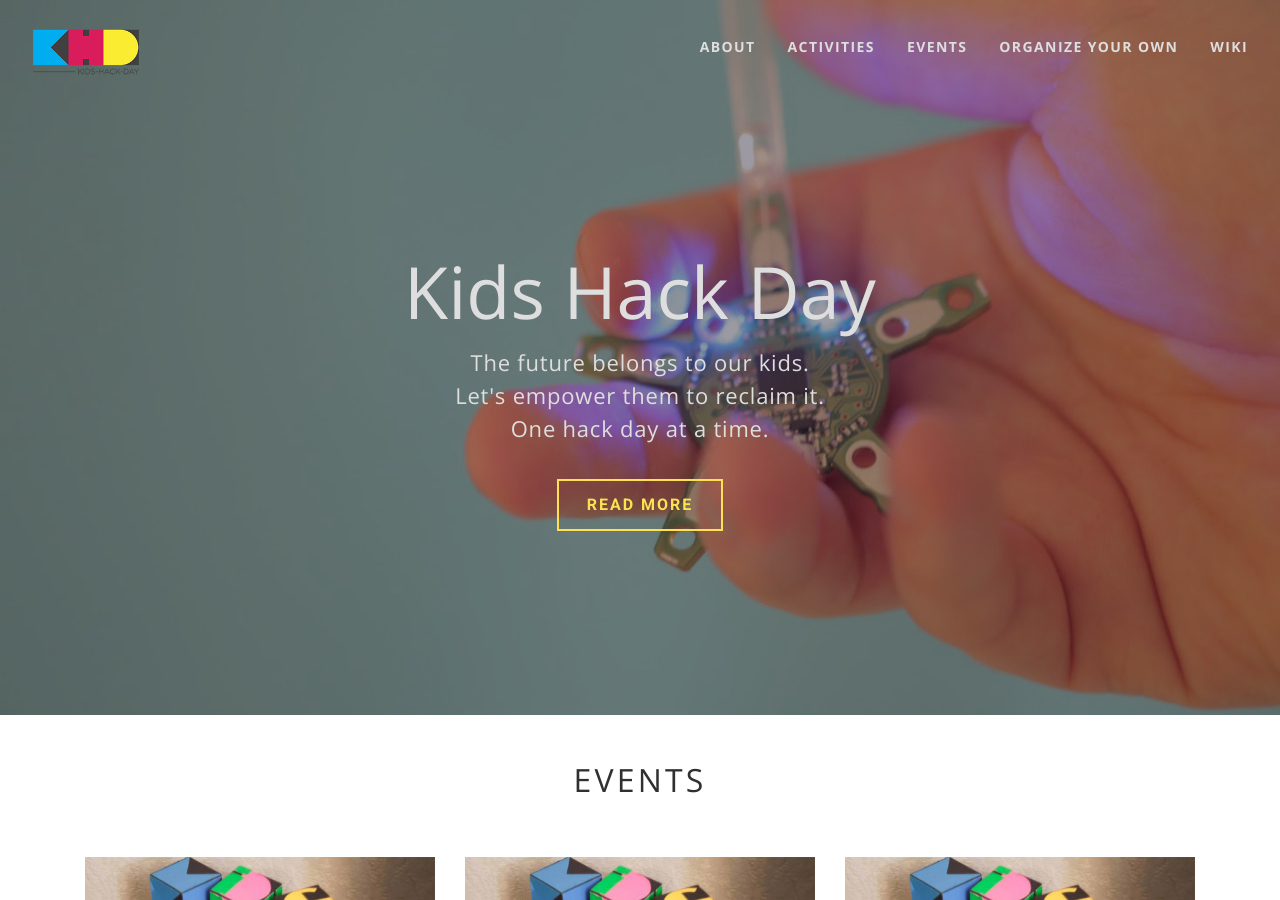
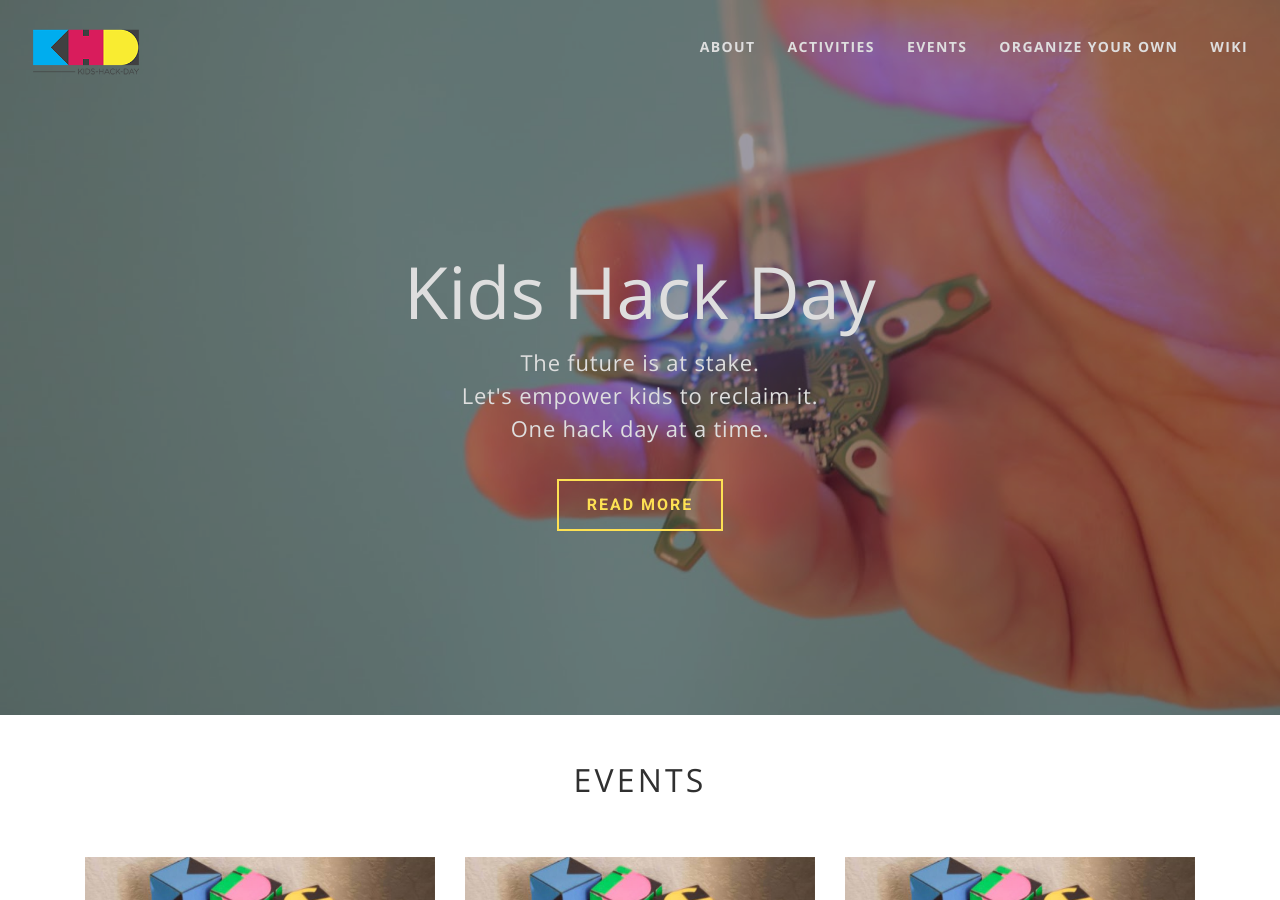
Before and after one commit to KidsHackDay/kidshackday.org, a Jekyll site: the page built from index.html, in a window 1280 px wide and 900 px high. Built offline with Jekyll 4.4.1, drawn with Linux system fonts in a browser that asks for light colours.

Commit message:
Update index.html

```diff
--- a/index.html
+++ b/index.html
@@ -10,7 +10,7 @@ active: /
 			<div class="col-lg-6 text-center">
 				<h1>Kids Hack Day</h1>
 				<h4>
-					The future belongs to our kids. <br> Let's empower them to reclaim it. <br>
+					The future is at stake. <br> Let's empower kids to reclaim it. <br>
 					One hack day at a time.
 				</h4>
 				<p>
```
